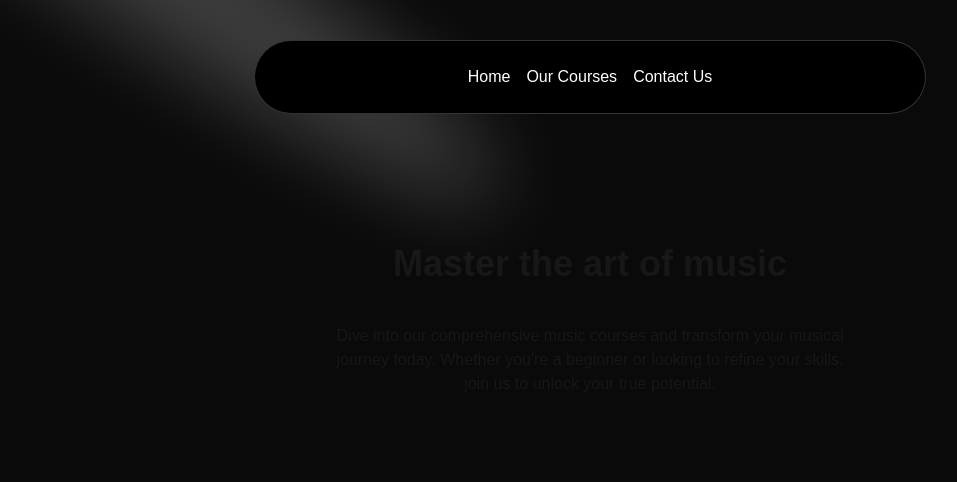
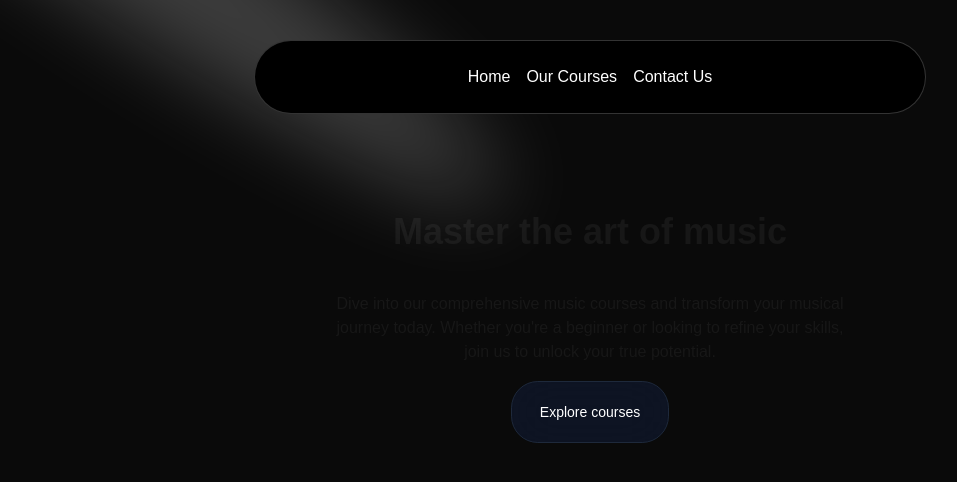
Before and after one commit to Siddesh-Pansare93/next-music, a Next.js app: page / in a window 1280 px wide. Shown: the top 482 px of the page, without its empty margins (50-1007 px from the left). Built offline with nearby package versions, Linux system fonts and the light colour scheme.

Commit message:
add button in hero section

```diff
--- a/package.json
+++ b/package.json
@@ -11,7 +11,6 @@
   "dependencies": {
     "clsx": "^2.1.1",
     "framer-motion": "^11.11.11",
-    "mini-svg-data-uri": "^1.4.4",
     "next": "15.0.2",
     "react": "^18.2.0",
     "react-dom": "^18.2.0",
--- a/src/components/HeroSection.tsx
+++ b/src/components/HeroSection.tsx
@@ -1,11 +1,14 @@
+"use client";
 import React from 'react'
 import { Spotlight } from './ui/Spotlight'
+import Link from 'next/link'
+import { Button } from './ui/moving-border'
 
 function HeroSection() {
   return (
     <div className='h-auto  md:h-[40rem]  w-full flex  flex-col justify-center items-center relative mx-auto py-10'>
       {/* h-auto md:h-[40rem] w-full rounded-md flex flex-col items-center justify-center relative overflow-hidden mx-auto py-10 md:py-0 */}
-        <Spotlight/>
+      <Spotlight />
       <div className=' p-4 w-full relative text-center '>
         <h1 className="text-4xl font-bold ">
           Master the art of music
@@ -14,6 +17,14 @@
           Dive into our comprehensive music courses and transform your musical journey today. Whether you're a beginner or looking to refine your skills, join us to unlock your true potential.
         </p>
       </div>
+      <div>
+        <Link href={"/courses"}>
+        <Button borderRadius='1.75rem'>
+          Explore courses
+        </Button>
+
+        </Link>
+      </div>
     </div>
   )
 }
--- /dev/null
+++ b/src/components/ui/moving-border.tsx
@@ -0,0 +1,139 @@
+"use client";
+import React from "react";
+import {
+  motion,
+  useAnimationFrame,
+  useMotionTemplate,
+  useMotionValue,
+  useTransform,
+} from "framer-motion";
+import { useRef } from "react";
+import { cn } from "@/lib/utils";
+
+export function Button({
+  borderRadius = "1.75rem",
+  children,
+  as: Component = "button",
+  containerClassName,
+  borderClassName,
+  duration,
+  className,
+  ...otherProps
+}: {
+  borderRadius?: string;
+  children: React.ReactNode;
+  as?: any;
+  containerClassName?: string;
+  borderClassName?: string;
+  duration?: number;
+  className?: string;
+  [key: string]: any;
+}) {
+  return (
+    <Component
+      className={cn(
+        "bg-transparent relative text-xl  h-16 w-40 p-[1px] overflow-hidden ",
+        containerClassName
+      )}
+      style={{
+        borderRadius: borderRadius,
+      }}
+      {...otherProps}
+    >
+      <div
+        className="absolute inset-0"
+        style={{ borderRadius: `calc(${borderRadius} * 0.96)` }}
+      >
+        <MovingBorder duration={duration} rx="30%" ry="30%">
+          <div
+            className={cn(
+              "h-20 w-20 opacity-[0.8] bg-[radial-gradient(var(--sky-500)_40%,transparent_60%)]",
+              borderClassName
+            )}
+          />
+        </MovingBorder>
+      </div>
+
+      <div
+        className={cn(
+          "relative bg-slate-900/[0.8] border border-slate-800 backdrop-blur-xl text-white flex items-center justify-center w-full h-full text-sm antialiased",
+          className
+        )}
+        style={{
+          borderRadius: `calc(${borderRadius} * 0.96)`,
+        }}
+      >
+        {children}
+      </div>
+    </Component>
+  );
+}
+
+export const MovingBorder = ({
+  children,
+  duration = 2000,
+  rx,
+  ry,
+  ...otherProps
+}: {
+  children: React.ReactNode;
+  duration?: number;
+  rx?: string;
+  ry?: string;
+  [key: string]: any;
+}) => {
+  const pathRef = useRef<any>();
+  const progress = useMotionValue<number>(0);
+
+  useAnimationFrame((time) => {
+    const length = pathRef.current?.getTotalLength();
+    if (length) {
+      const pxPerMillisecond = length / duration;
+      progress.set((time * pxPerMillisecond) % length);
+    }
+  });
+
+  const x = useTransform(
+    progress,
+    (val) => pathRef.current?.getPointAtLength(val).x
+  );
+  const y = useTransform(
+    progress,
+    (val) => pathRef.current?.getPointAtLength(val).y
+  );
+
+  const transform = useMotionTemplate`translateX(${x}px) translateY(${y}px) translateX(-50%) translateY(-50%)`;
+
+  return (
+    <>
+      <svg
+        xmlns="http://www.w3.org/2000/svg"
+        preserveAspectRatio="none"
+        className="absolute h-full w-full"
+        width="100%"
+        height="100%"
+        {...otherProps}
+      >
+        <rect
+          fill="none"
+          width="100%"
+          height="100%"
+          rx={rx}
+          ry={ry}
+          ref={pathRef}
+        />
+      </svg>
+      <motion.div
+        style={{
+          position: "absolute",
+          top: 0,
+          left: 0,
+          display: "inline-block",
+          transform,
+        }}
+      >
+        {children}
+      </motion.div>
+    </>
+  );
+};
--- a/tailwind.config.ts
+++ b/tailwind.config.ts
@@ -1,6 +1,5 @@
 import type { Config } from "tailwindcss";
 
-const svgToDataUri = require("mini-svg-data-uri");
 const colors = require("tailwindcss/colors");
 const {
   default: flattenColorPalette,
@@ -30,6 +29,11 @@
       animation: {
         spotlight: "spotlight 2s ease .75s 1 forwards",
       },
+      backgroundImage: {
+        "gradient-radial": "radial-gradient(var(--tw-gradient-stops))",
+        "gradient-conic":
+          "conic-gradient(from 180deg at 50% 50%, var(--tw-gradient-stops))",
+      },
       keyframes: {
         spotlight: {
           "0%": {
```
Also changed, not shown: 1 other file (tests, documents, lock files or other folders). Lines whose indentation alone changed are shown as unchanged.
